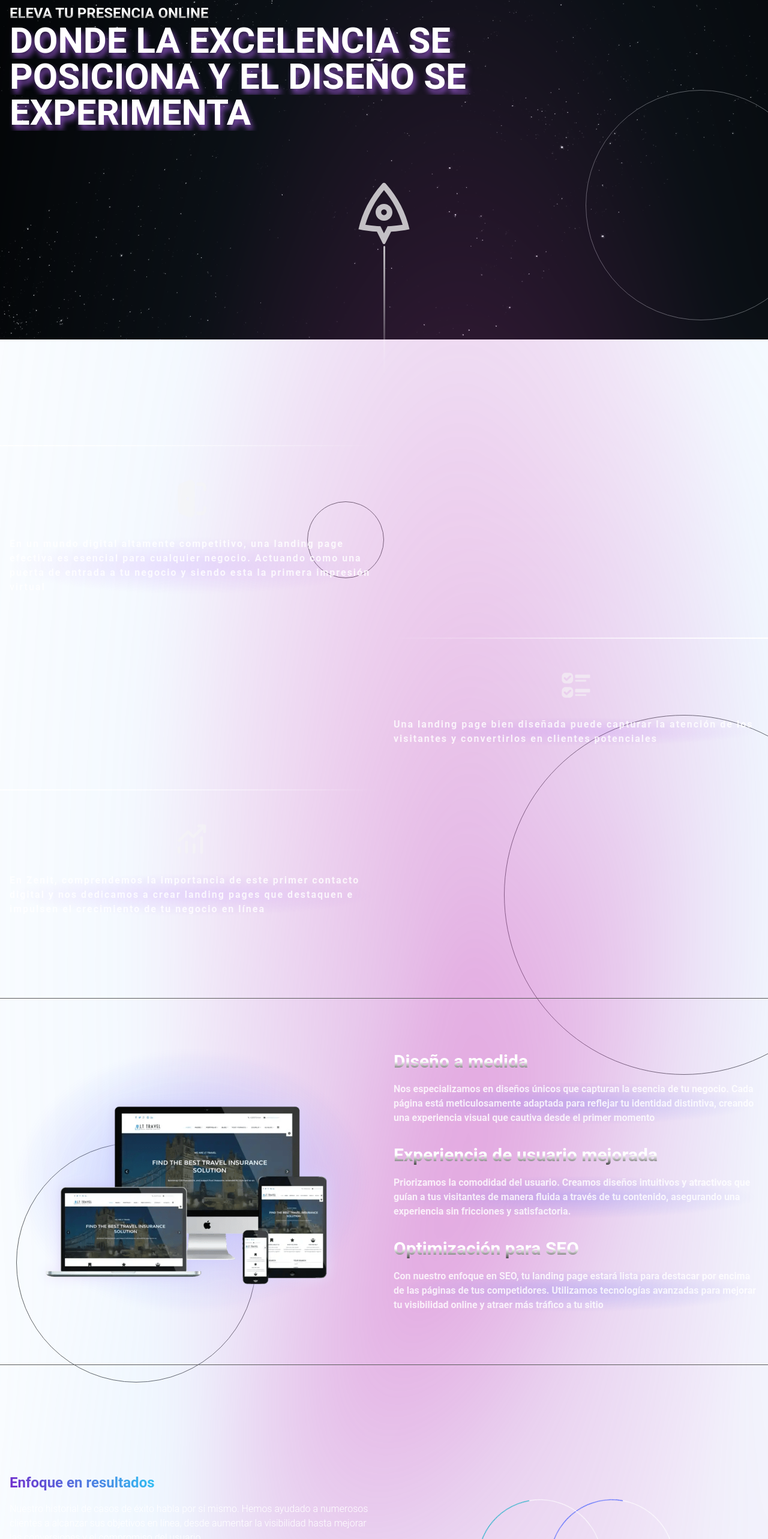
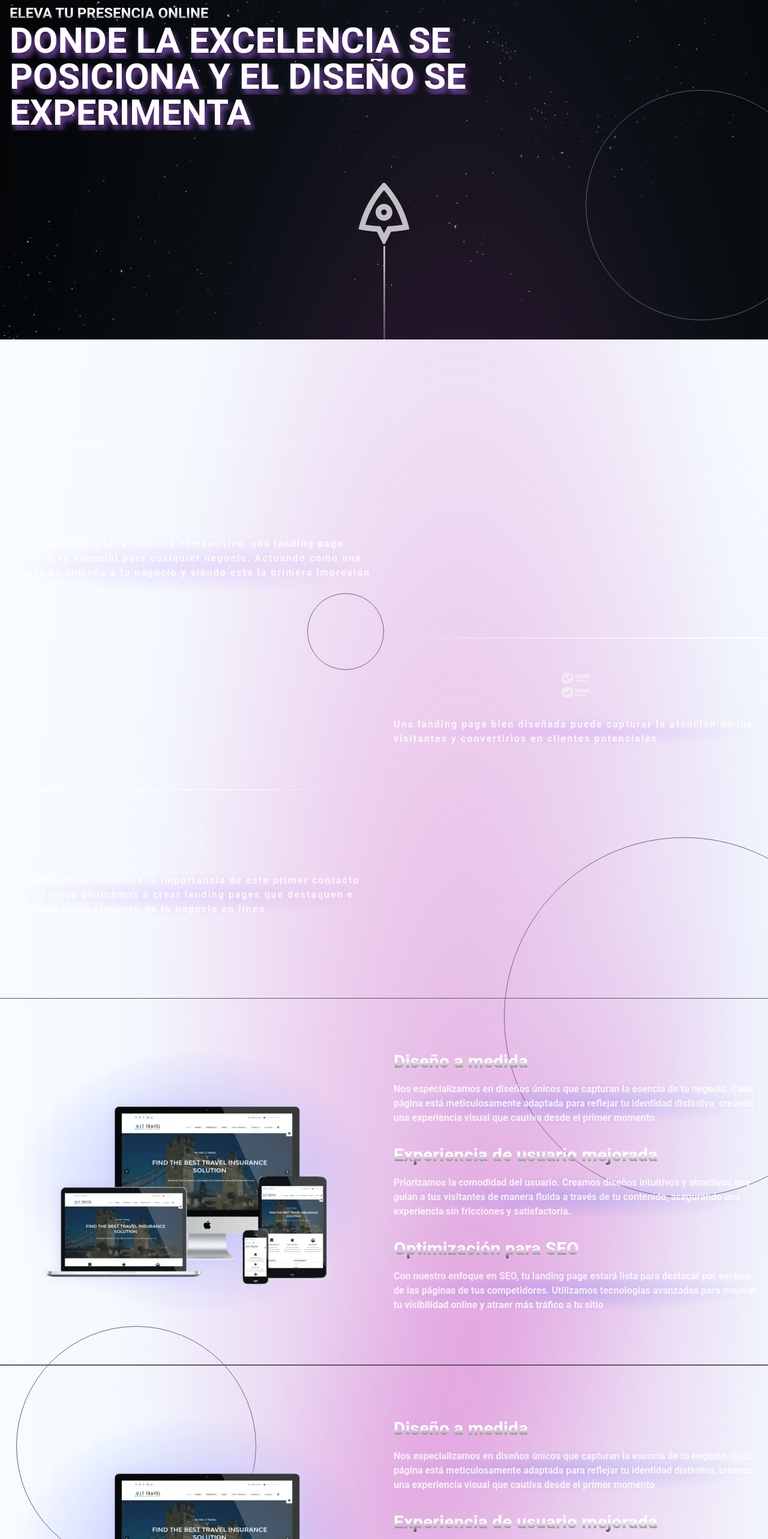
Before and after one commit to Sanchezguidorl/zenit-landing-page, a Next.js app: page / in a window 1280 px wide. Shown: the part 234-2800 px from the top of the page at 60% size. Built offline with nearby package versions, Linux system fonts and the light colour scheme.

Commit message:
Se modifican estilos y agrega componente slide

```diff
--- a/app/page.tsx
+++ b/app/page.tsx
@@ -5,6 +5,7 @@ import OurService from "./src/components/sections/OurService";
 import Footer from "./src/components/layouts/Footer";
 import Benefits from "./src/components/sections/Benefits";
 import Contact from "./src/components/sections/Contact";
+import Services from "./styles/sections/Services";
 
 function Home() {
   return (
@@ -14,6 +15,7 @@ function Home() {
         <Presentation />
         <Positioning />
         <OurService />
+        <Services />
         <Benefits />
         <Contact />
         <Footer />
--- a/app/src/components/layouts/BgStars.tsx
+++ b/app/src/components/layouts/BgStars.tsx
@@ -9,7 +9,7 @@ function BgStars() {
         src={Stars}
         alt=""
         priority
-        sizes="(max-width: 430px) 400px, 100vw"
+        sizes="(max-width: 430px) 400px"
         quality={2}
         className="stars"
       />
@@ -17,7 +17,7 @@ function BgStars() {
         src={Twinkling}
         alt=""
         priority
-        sizes="(max-width: 430px) 400px, 100vw"
+        sizes="(max-width: 430px) 400px"
         quality={2}
         className="twinkling"
       />
--- a/app/styles/layouts/BgStars.css
+++ b/app/styles/layouts/BgStars.css
@@ -56,13 +56,15 @@
     right: 0;
     display: block;
     z-index: -2;
-    width: 100vw;
+    width: 100%;
     height: 100vh;
+    object-fit: cover;
   }
 
   .twinkling {
-    width: 100vw;
+    width: 100%;
     height: 100vh;
+    object-fit: cover;
     position: absolute;
     right: 0;
     top: 0;
--- /dev/null
+++ b/app/styles/sections/Services.tsx
@@ -0,0 +1,50 @@
+'use client';
+import { useState, useEffect } from 'react';
+import dynamic from 'next/dynamic';
+
+// Carga dinámica del componente OurService
+const OurService = dynamic(() => import('@/app/src/components/sections/OurService'), { ssr: false });
+
+function Services() {
+  const [currentSlide, setCurrentSlide] = useState(0);
+
+  // Lista de servicios a renderizar
+  const services = [<OurService />, <OurService />, <OurService />, <OurService />, <OurService />];
+
+  useEffect(() => {
+    const interval = setInterval(() => {
+      setCurrentSlide(prev => (prev + 1) % services.length);
+    }, 6000); // Cambia el slide cada 6 segundos
+
+    return () => clearInterval(interval);
+  }, [services.length,currentSlide]);
+
+  const handleDotClick = (index:number) => {
+    setCurrentSlide(index);
+  };
+
+  return (
+    <div className="overflow-hidden w-full relative">
+      <div className="flex transition-transform duration-500" style={{ transform: `translateX(-${currentSlide * 100}%)` }}>
+        {services.map((service, index) => (
+          <div key={index} className="min-w-full box-border">
+            {service}
+          </div>
+        ))}
+      </div>
+      <div className="absolute bottom-4 left-1/2 transform -translate-x-1/2 flex space-x-2">
+        {services.map((_, index) => (
+          <div
+            key={index}
+            onClick={() => handleDotClick(index)}
+            className={`w-3 h-3 rounded-full cursor-pointer transition-opacity duration-300 z-10 ${
+              currentSlide === index ? ' bg-white opacity-100' : 'bg-white opacity-50'
+            }`}
+          ></div>
+        ))}
+      </div>
+    </div>
+  );
+}
+
+export default Services;
--- a/next.config.mjs
+++ b/next.config.mjs
@@ -1,14 +1,5 @@
-import NextBundleAnalyzer from '@next/bundle-analyzer';
-
 /** @type {import('next').NextConfig} */
 const nextConfig = {
-    experimental: {
-        turbo: true, // Habilita Turbopack
-      },
 };
 
-const withBundleAnalyzer = NextBundleAnalyzer({
-    enabled: process.env.ANALYZE === 'true',
-});
-
-export default withBundleAnalyzer(nextConfig);
+export default nextConfig;
--- a/package.json
+++ b/package.json
@@ -13,7 +13,6 @@
     "email": "sanchezguidorl@gmail.com"
   },
   "dependencies": {
-    "@next/bundle-analyzer": "^14.2.3",
     "next": "14.2",
     "react": "^18",
     "react-dom": "^18"
```
Also changed, not shown: 1 other file (tests, documents, lock files or other folders).
